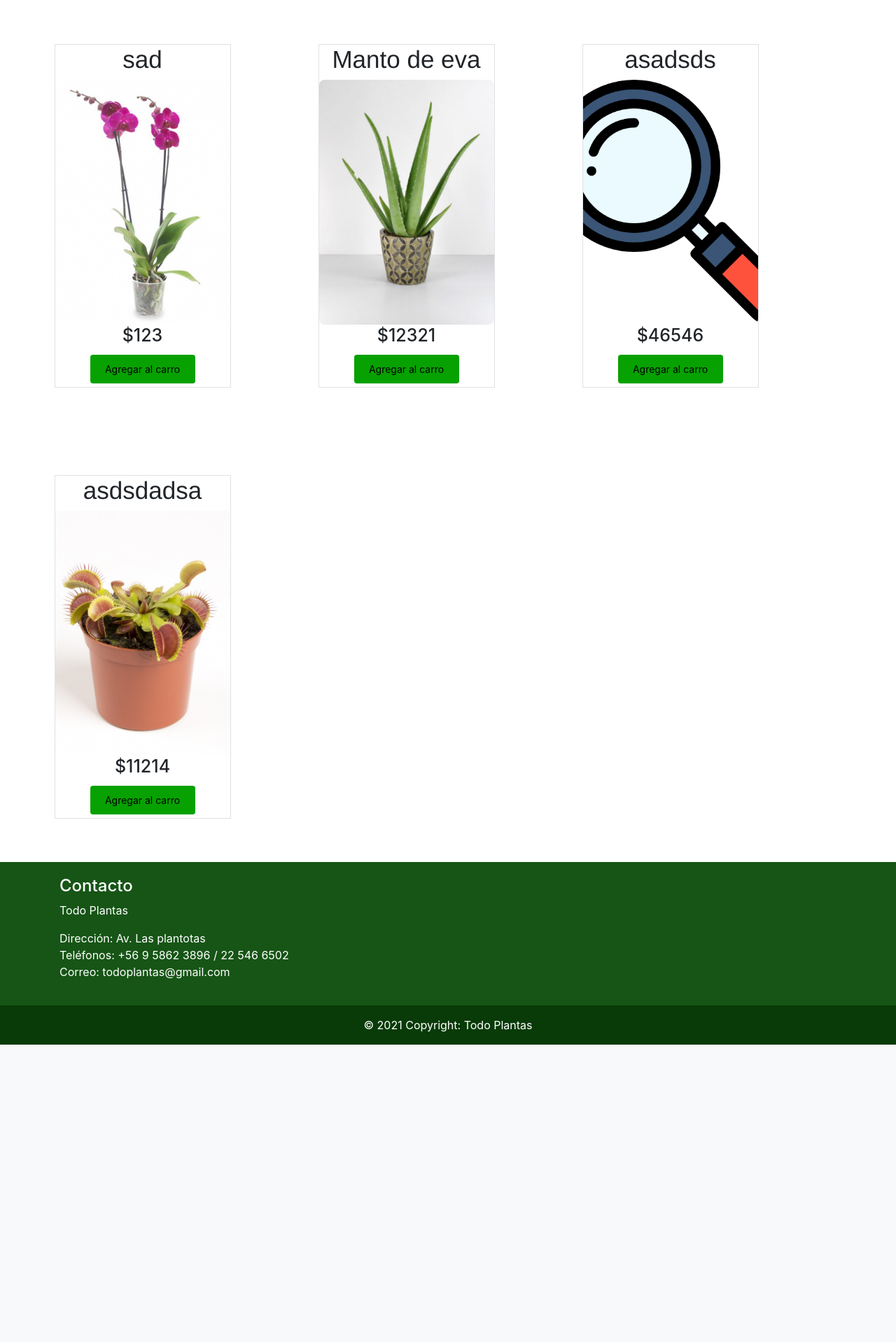
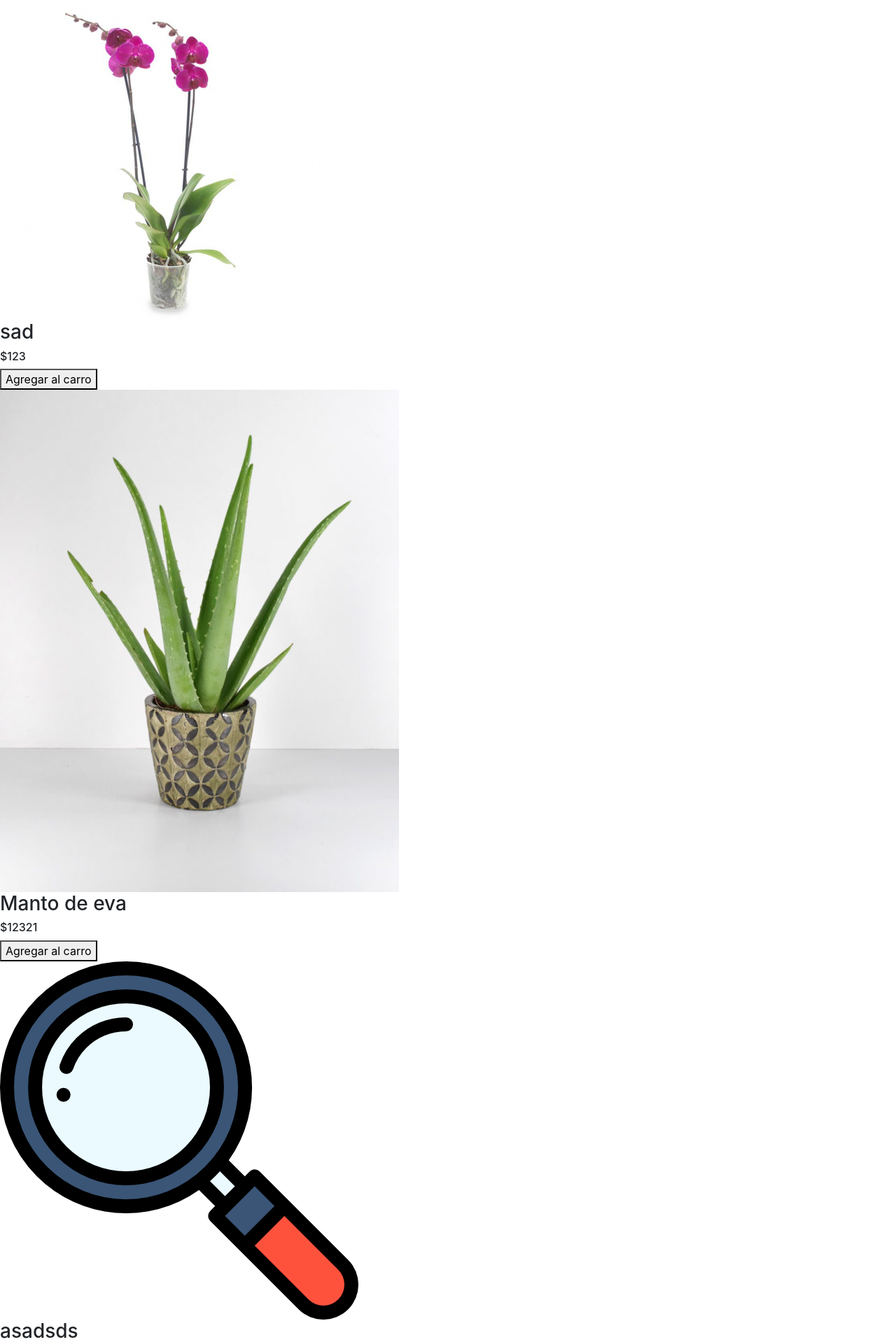
Before and after one commit to carlosztw/test-proyecto-django, a Django app: page /productos/ in a window 1280 px wide. Shown: the part 61-1979 px from the top of the page at 70% size. Before the commit the page ends 1554 px from the top, so only its background shows below. Run offline with Django 3.2, Linux system fonts and the light colour scheme; data comes from the database, SQL or seed files in the repository; some libraries are stand-ins or nearby versions.

Commit message:
cambio card productos

```diff
--- a/app/templates/app/productos.html
+++ b/app/templates/app/productos.html
@@ -1,22 +1,22 @@
 {% extends 'app/base.html' %}
 {% load static %}
 {% block contenido %}
-<div class="container-fluid ">
+<div class="container-fluid cardfachera">
     <!-- ROW para hacer una separación en 2 secciones-->
 
     <div class="row">
 
         <!-- PRODUCTOS -->
-        <div class="col-12 contenedor-productos">
-            {% for aux in listaProductos %}
-            <div class="producto border">
-                <h1>{{ aux.nombre }}</h1>
-                <img src="{{aux.imagen.url}}" />
-                <h2>${{ aux.precio }}</h2>
-                <button class="boton-carro" style="vertical-align:middle"><span>Agregar al carro </span></button>
-            </div>
-            {% endfor %}
+        <div class="gallery">
+          {% for aux in listaProductos %}
+        <div class="content">
+            <img src="{{aux.imagen.url}}">
+            <h3>{{ aux.nombre }}</h3>
+            <h6>${{ aux.precio }}</h6>
+            <button class="buy-1">Agregar al carro</button>
         </div>
-    </div>
+        {% endfor %}
+        </div>
+  </div>
 </div>
 {% endblock %}
```
